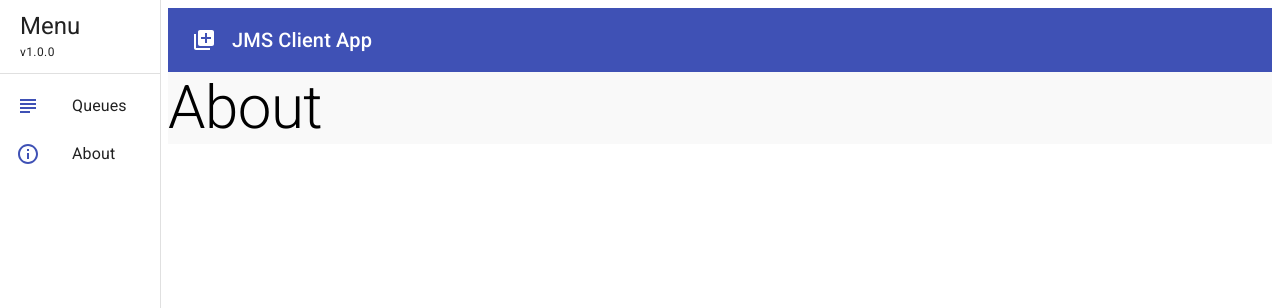
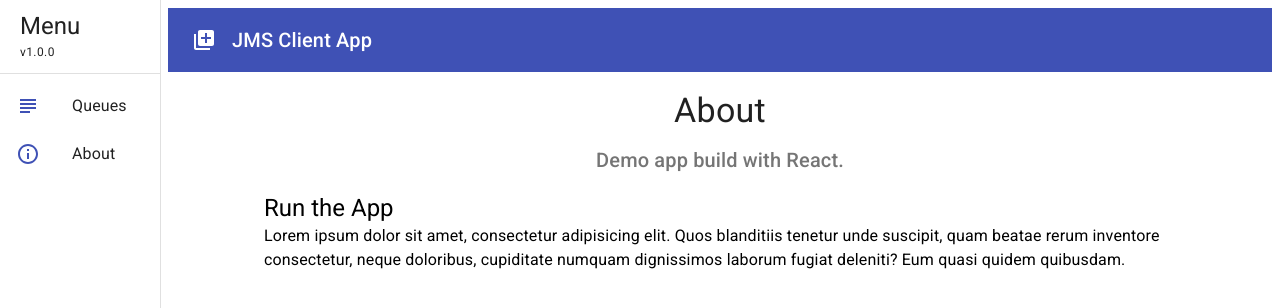
Before and after one commit to hofmanr/jms-react-app, a React (Create React App) app: page /about in a window 1280 px wide. Shown: the top 308 px of the page. Built offline with nearby package versions, Linux system fonts and the light colour scheme.

Commit message:
About page

```diff
--- a/src/pages/About.tsx
+++ b/src/pages/About.tsx
@@ -1,11 +1,26 @@
+import Container from '@material-ui/core/Container';
+import { ClassNameMap } from '@material-ui/core/styles/withStyles';
 import Typography from '@material-ui/core/Typography';
 import React from 'react';
+import Info from '../components/Info';
+import useStyles from '../Styles';
 
 
 export default function AboutPg() {
+    const classes: ClassNameMap = useStyles();
     return (
         <main>
-            <Typography variant="h2">About</Typography>
+            <div className={classes.container}>
+                <Container maxWidth="md">
+                    <Info title="About" message="Demo app build with React." />
+                    <Typography variant="h5">Run the App</Typography>
+                    <Typography variant="body1" gutterBottom>
+        Lorem ipsum dolor sit amet, consectetur adipisicing elit. Quos blanditiis tenetur
+        unde suscipit, quam beatae rerum inventore consectetur, neque doloribus, cupiditate numquam
+        dignissimos laborum fugiat deleniti? Eum quasi quidem quibusdam.
+                    </Typography>
+             </Container>
+            </div>
         </main>
     );
 }
```
